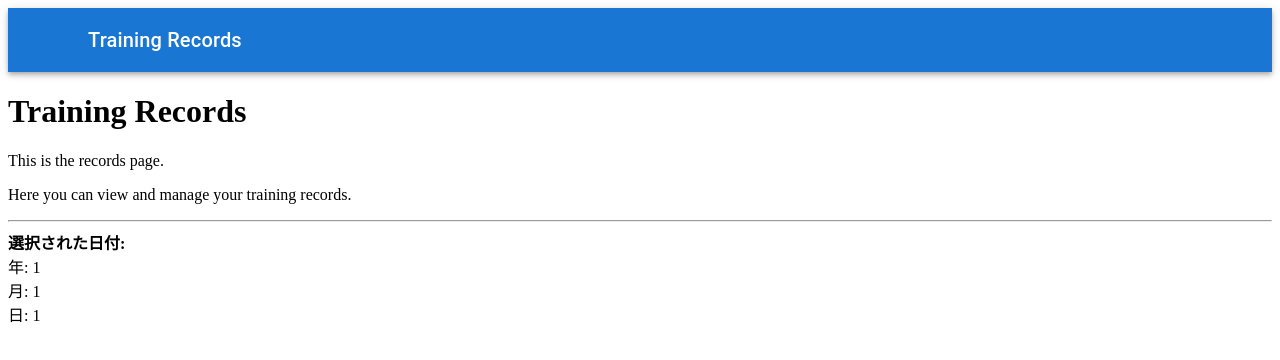
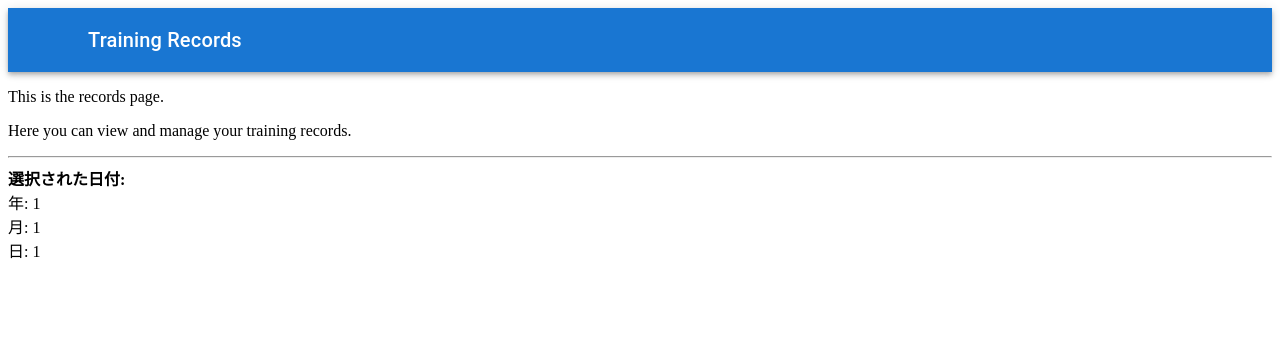
Before and after one commit to Fufuhu/training-record, a React (Vite) app in the folder training-record/: page /records/1/1/1 in a window 1280 px wide. Shown: the top 360 px of the page. Built offline with nearby package versions, Linux system fonts and the light colour scheme; no server answers; some icons are missing; what react-oidc-context would draw is missing.

Commit message:
fix: 余分な文言を取り除いた

```diff
--- a/training-record/src/pages/Records.tsx
+++ b/training-record/src/pages/Records.tsx
@@ -4,7 +4,6 @@ export const Records = () => {
   const { year, month, day } = useParams();
   return (
     <div>
-      <h1>Training Records</h1>
       <p>This is the records page.</p>
       <p>Here you can view and manage your training records.</p>
       <hr />
```
